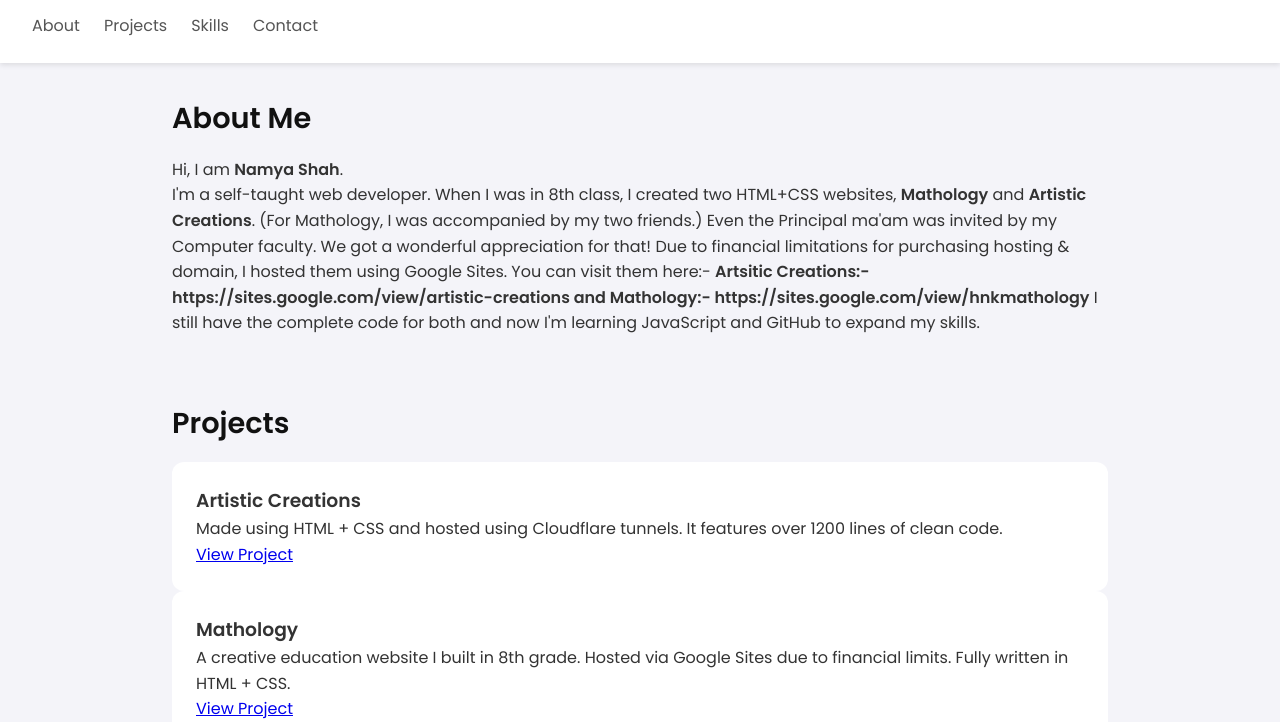
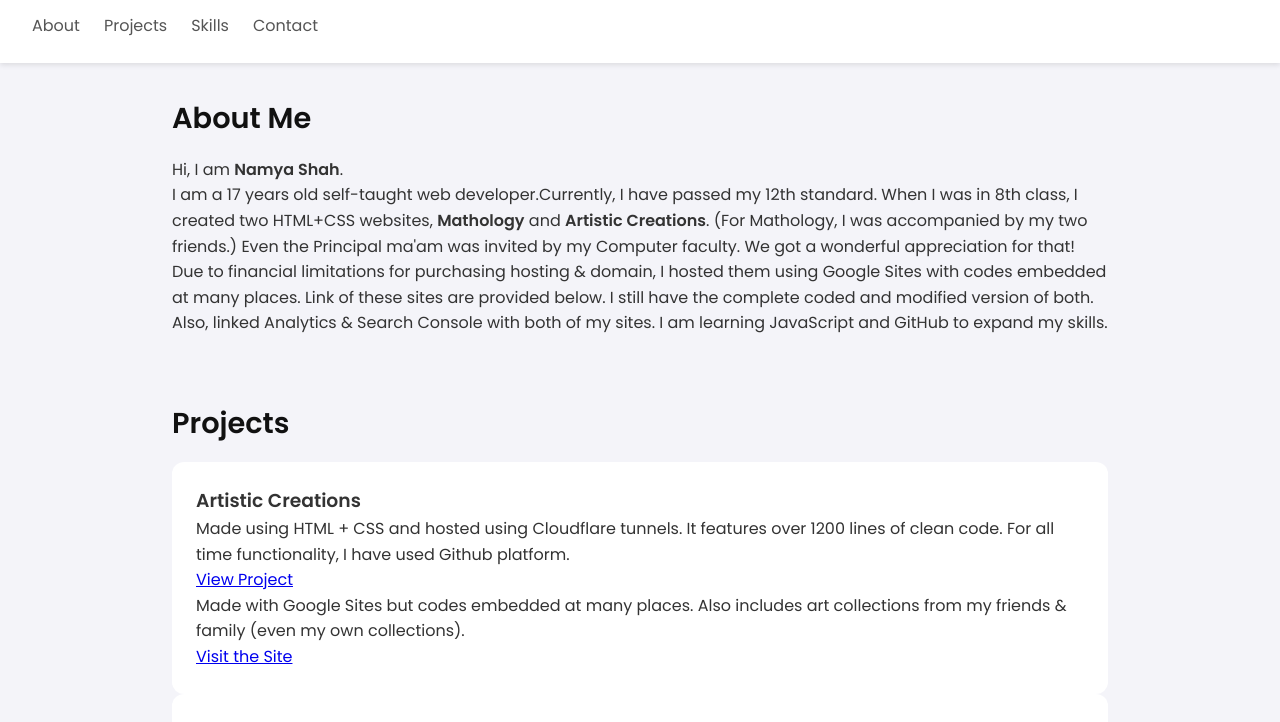
Before and after one commit to namya-develops/namya-develops.github.io, a plain HTML site: page index.html in a window 1280 px wide. Shown: the part 78-800 px from the top of the page. Drawn offline with Linux system fonts and the light colour scheme.

Commit message:
Update index.html

```diff
--- a/index.html
+++ b/index.html
@@ -25,13 +25,13 @@
       <h2>About Me</h2>
       <p>
         Hi, I am <b>Namya Shah</b>.<br />
-        I'm a self-taught web developer. When I was in 8th class, I created two HTML+CSS websites,
+        I am a 17 years old self-taught web developer.Currently, I have passed my 12th standard.
+        When I was in 8th class, I created two HTML+CSS websites,
         <strong>Mathology</strong> and <strong>Artistic Creations</strong>. (For Mathology, I was accompanied by my two friends.)
         Even the Principal ma'am was invited by my Computer faculty. We got a wonderful appreciation for that!
-        Due to financial limitations for purchasing hosting & domain, I hosted them using Google Sites.
-        You can visit them here:- <b>Artsitic Creations:- https://sites.google.com/view/artistic-creations and
-        Mathology:- https://sites.google.com/view/hnkmathology</b>
-        I still have the complete code for both and now I'm learning JavaScript and GitHub to expand my skills.
+        Due to financial limitations for purchasing hosting & domain, I hosted them using Google Sites with codes embedded at many places.
+        Link of these sites are provided below. I still have the complete coded and modified version of both.
+        Also, linked Analytics & Search Console with both of my sites. I am learning JavaScript and GitHub to expand my skills.
       </p>
     </section>
 
@@ -40,14 +40,22 @@
 
       <div class="project">
         <h3>Artistic Creations</h3>
-        <p>Made using HTML + CSS and hosted using Cloudflare tunnels. It features over 1200 lines of clean code.</p>
-        <a href="https://ls-letting-stakeholders-titled.trycloudflare.com" target="_blank">View Project</a>
+        <p>Made using HTML + CSS and hosted using Cloudflare tunnels. It features over 1200 lines of clean code.
+        For all time functionality, I have used Github platform.</p>
+        <a href="https://namya-develops.github.io/Artistic-Creations/" target="_blank">View Project</a>
+
+        <p>Made with Google Sites but codes embedded at many places. Also includes art collections from my friends & family (even my own collections).</p>
+        <a href="https://sites.google.com/view/artistic-creations" target="_blank">Visit the Site</a>
+
+
       </div>
 
       <div class="project">
         <h3>Mathology</h3>
-        <p>A creative education website I built in 8th grade. Hosted via Google Sites due to financial limits. Fully written in HTML + CSS.</p>
-        <a href="#" target="_blank">View Project</a> <!-- Update with real link if you have -->
+        <p>Google Sites Version. Main content written in HTML + CSS with help of 2 of my friends.</p>
+        <a href="https://sites.google.com/view/hnkmathology" target="_blank">Visit the Site</a>
+
+
       </div>
     </section>
 
```
